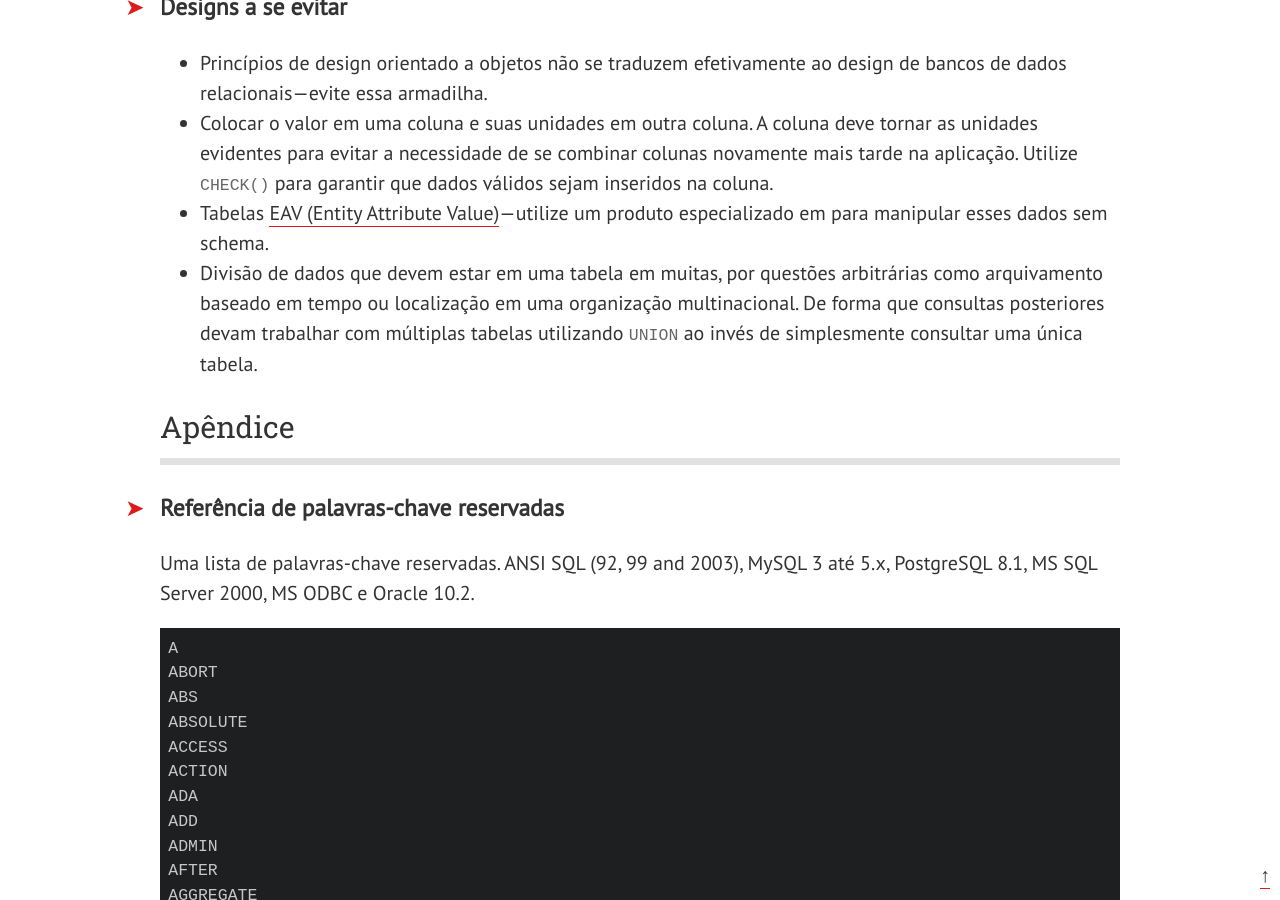
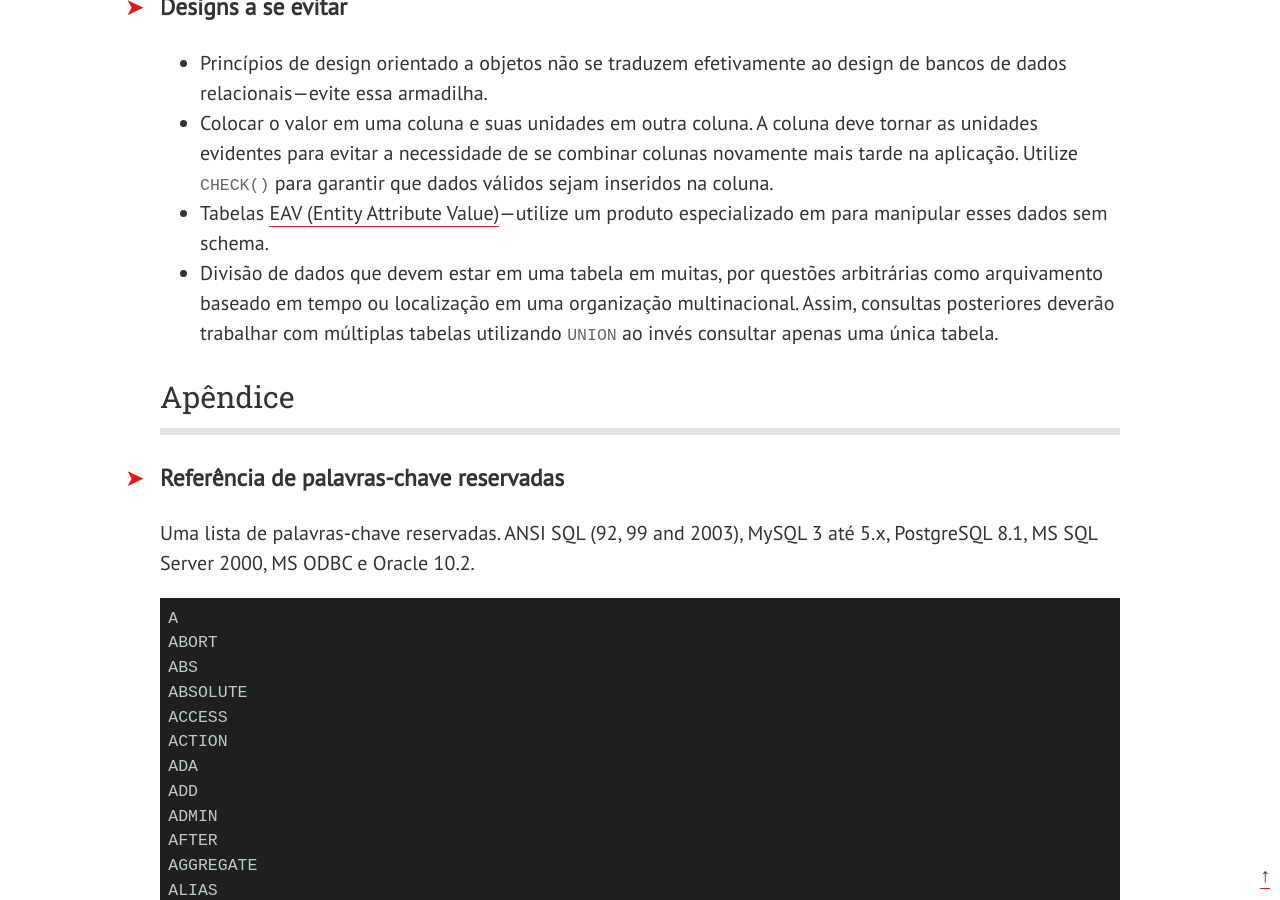
Before and after one commit to treffynnon/sqlstyle.guide, a Jekyll site: the page built from pt-BR/index.md, in a window 1280 px wide and 900 px high, scrolled down 10635 px. Built offline with Jekyll 4.4.1, drawn with Linux system fonts in a browser that asks for light colours; nearby versions of some CDN libraries; some web fonts are replaced; comment, search, counter and statistics services are not loaded.

Commit message:
Update sqlstyle.guide.pt-BR.md
optimizing translation

```diff
--- a/_includes/sqlstyle.guide.pt-BR.md
+++ b/_includes/sqlstyle.guide.pt-BR.md
@@ -430,7 +430,8 @@ CREATE TABLE staff (
   em para manipular esses dados sem schema.
 * Divisão de dados que devem estar em uma tabela em muitas, por questões
   arbitrárias como arquivamento baseado em tempo ou localização em uma organização
-  multinacional. De forma que consultas posteriores devam trabalhar com múltiplas tabelas utilizando `UNION` ao invés de simplesmente consultar uma única tabela.
+  multinacional. Assim, consultas posteriores deverão trabalhar com múltiplas tabelas
+  utilizando `UNION` ao invés consultar apenas uma única tabela.
 
 ## Apêndice
 
```
